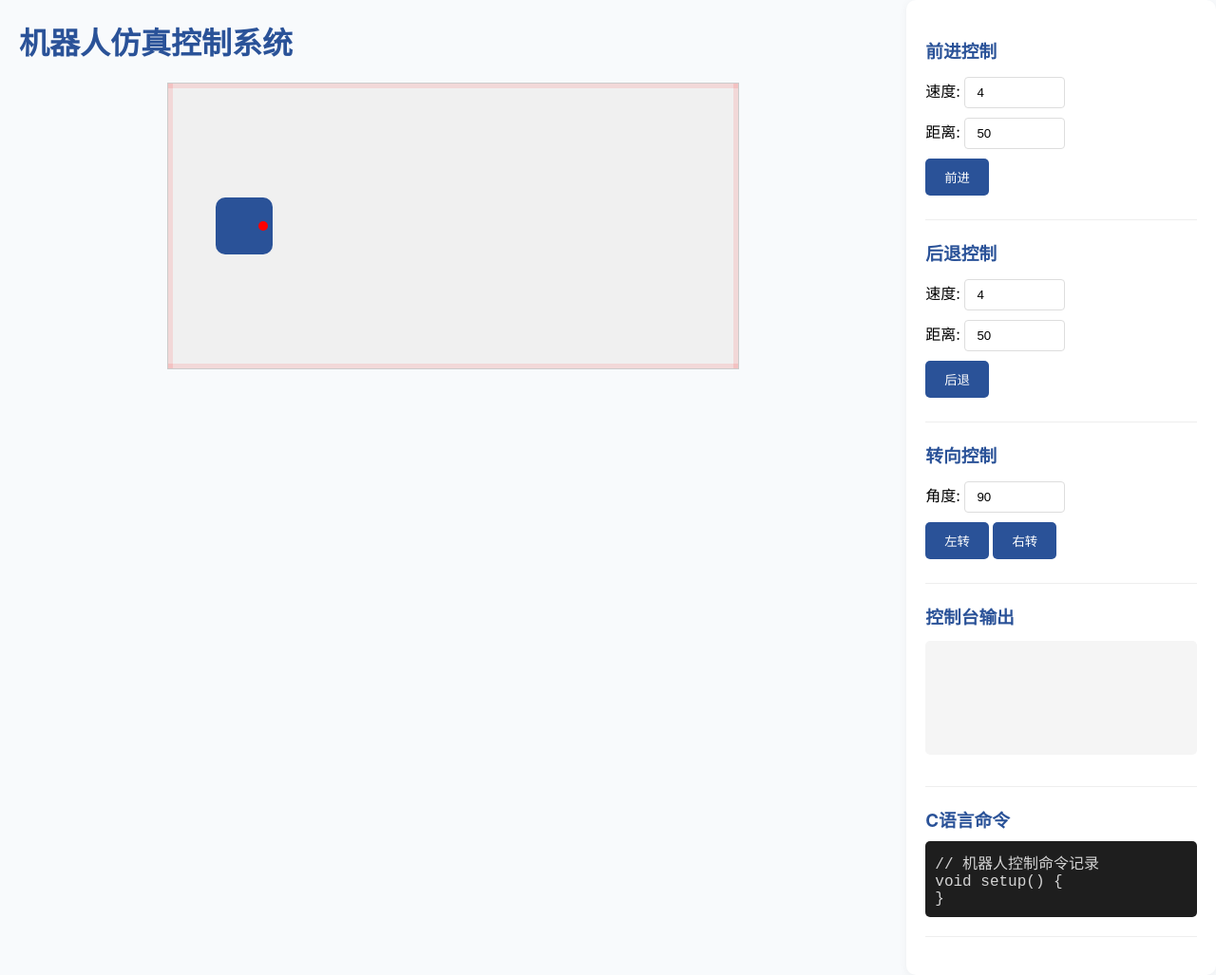
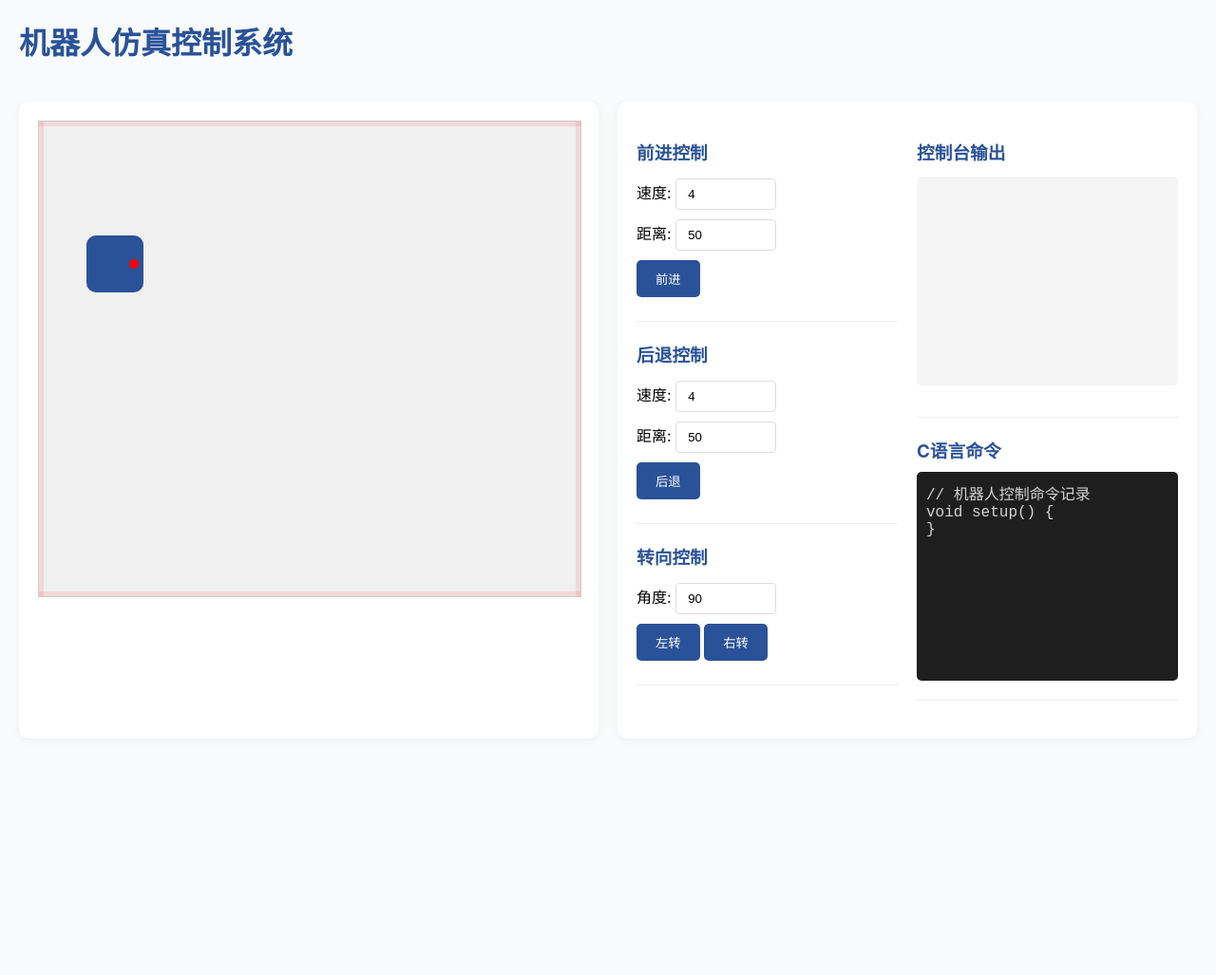
Before and after one commit to uwislab/urobot-mcp, a Flask app: page /robot-project/control in a window 1280 px wide. Shown: the whole page at 95% size. After the commit the page ends 738 px from the top, so only its background shows below. Run offline with Flask 3, Linux system fonts and the light colour scheme.

Commit message:
style: adjust robot simulation layout with larger window and side-by-side controls

```diff
--- a/templates/robot-project/robot_control.html
+++ b/templates/robot-project/robot_control.html
@@ -24,26 +24,29 @@
     <style>
         body {
             font-family: 'Inter', -apple-system, BlinkMacSystemFont, sans-serif;
-            display: flex;
-            min-height: 100vh;
             margin: 0;
-            padding: 0;
+            padding: 20px;
             background: #f8fafc;
         }
         .container {
-            display: flex;
-            width: 100%;
-            max-width: 1200px;
+            display: grid;
+            grid-template-columns: 1fr;
+            gap: 20px;
+            max-width: 1400px;
             margin: 0 auto;
-            padding: 20px;
-            gap: 30px;
+        }
+        .simulation-container {
+            display: grid;
+            grid-template-columns: 1fr 1fr;
+            gap: 20px;
         }
         .simulation-panel {
-            flex: 1;
-            min-width: 0;
+            background: white;
+            border-radius: 10px;
+            padding: 20px;
+            box-shadow: 0 2px 10px rgba(0,0,0,0.05);
         }
         .control-panel {
-            width: 400px;
             background: white;
             border-radius: 10px;
             padding: 20px;
@@ -86,9 +89,8 @@
         /* 机器人仿真区域样式 */
         #robotSimulation {
             position: relative;
-            width: 600px;
-            height: 300px;
-            margin: 20px auto;
+            width: 100%;
+            height: 500px;
             background-color: #f0f0f0;
             border: 1px solid #ccc;
             overflow: hidden;
@@ -162,9 +164,11 @@
 </head>
 <body>
     <div class="container">
-        <!-- 左侧机器人仿真区域 -->
+        <h1>机器人仿真控制系统</h1>
+
+        <div class="simulation-container">
+            <!-- 机器人仿真区域 -->
             <div class="simulation-panel">
-            <h1>机器人仿真控制系统</h1>
                 <div id="robotSimulation">
                     <div class="boundary" id="boundary-top"></div>
                     <div class="boundary" id="boundary-bottom"></div>
@@ -174,12 +178,12 @@
                         <div id="robotDirection"></div>
                     </div>
                 </div>
-
-            </div>
             </div>
 
-        <!-- 右侧控制面板 -->
+            <!-- 控制面板和输出区域 -->
             <div class="control-panel">
+                <div style="display: grid; grid-template-columns: 1fr 1fr; gap: 20px;">
+                    <div>
                         <div class="control-group">
                             <h3>前进控制</h3>
                             <div>速度: <input type="number" id="forwardSpeed" min="1" max="8" value="4"></div>
@@ -197,22 +201,29 @@
                         <div class="control-group">
                             <h3>转向控制</h3>
                             <div>角度: <input type="number" id="turnDegree" min="1" max="360" value="90"></div>
+                            <div>
                                 <button onclick="controlRobot('left')">左转</button>
                                 <button onclick="controlRobot('right')">右转</button>
                             </div>
+                        </div>
+                    </div>
 
+                    <div>
                         <div class="control-group">
                             <h3>控制台输出</h3>
-                <pre id="log" style="background: #f5f5f5; padding: 10px; border-radius: 5px; min-height: 100px;"></pre>
+                            <pre id="log" style="background: #f5f5f5; padding: 10px; border-radius: 5px; height: 200px; overflow: auto;"></pre>
                         </div>
 
                         <div class="control-group">
                             <h3>C语言命令</h3>
-                <div id="console" style="background: #1e1e1e; color: #d4d4d4; padding: 10px; border-radius: 5px;">
+                            <div id="console" style="background: #1e1e1e; color: #d4d4d4; padding: 10px; border-radius: 5px; height: 200px; overflow: auto;">
                                 <div>// 机器人控制命令记录</div>
                                 <div>void setup() {</div>
                                 <div id="commandLog"></div>
                                 <div>}</div>
+                            </div>
+                        </div>
+                    </div>
                 </div>
             </div>
         </div>
```
Lines whose indentation alone changed are shown as unchanged.
